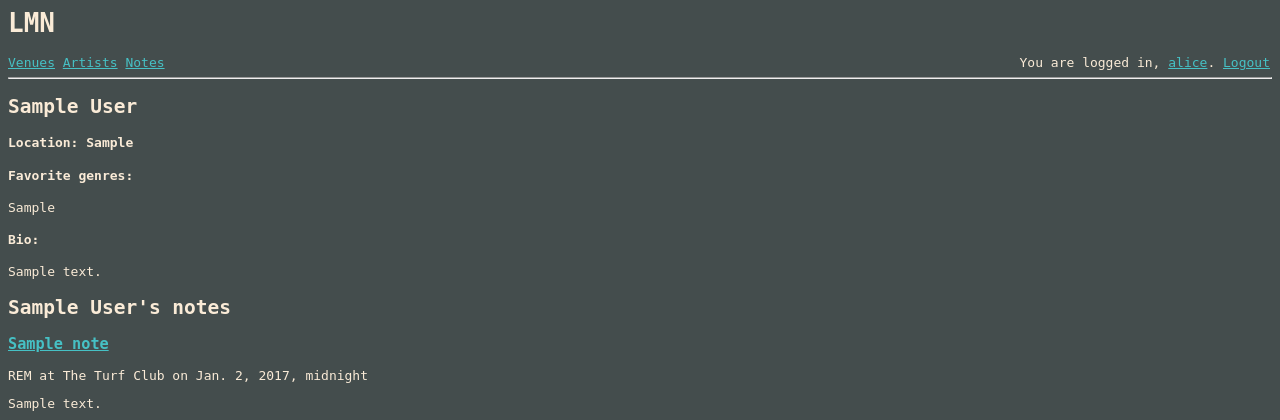
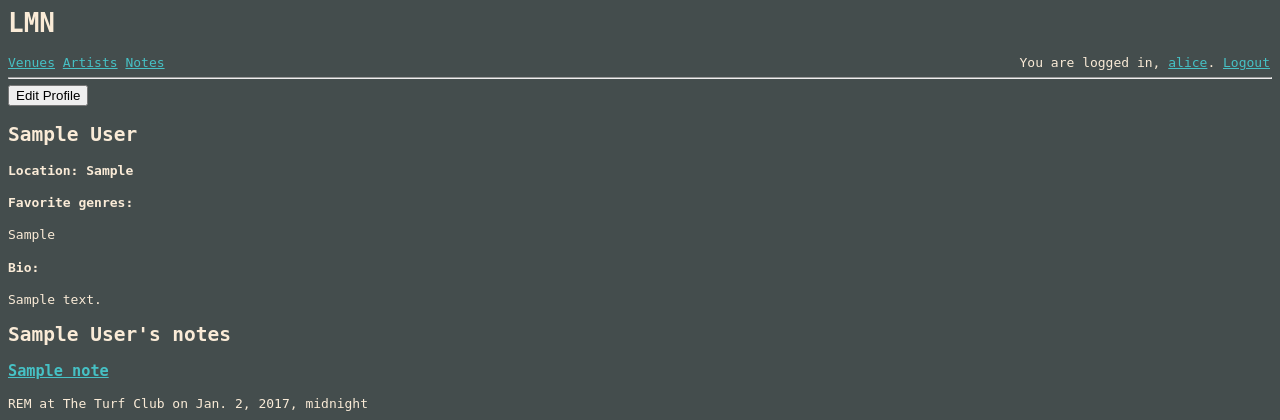
Before and after one commit to johnnyvuanly/lmn, a Django app: page /user/profile/1/ in a window 1280 px wide. Shown: the top 420 px of the page. Run offline with Django 3.2, Linux system fonts and the light colour scheme; a user stored in the database is signed in; data comes from the database, SQL or seed files in the repository; tables that the repository leaves empty hold one stand-in row (values such as "Sample post"); parts of the project's set-up code (start-up, migrations or seed data) failed here and were passed over.

Commit message:
add button to edit profile

```diff
--- a/lmn/templates/lmn/users/user_profile.html
+++ b/lmn/templates/lmn/users/user_profile.html
@@ -11,6 +11,12 @@ user_profile is the user that this profile is about
 user is a variable provided to the template and is the current logged-in user
 
 -->
+
+{% if can_edit %}
+<form action="{% url 'my_user_profile' %}">
+  <button id="edit_profile_button" type="submit">Edit Profile</button>
+</form>
+{% endif %}
 
 <h2 id=display_name>{% if user_details.display_name %}
   {{ user_details.display_name }}
--- a/lmn/views/views_users.py
+++ b/lmn/views/views_users.py
@@ -44,6 +44,7 @@ def my_user_profile(request):
 
     form = UserDetailsForm()
     return render('lmn/users/edit_profile.html', {'logged_in_user': logged_in_user, 'user_details': user_details, 'detail_form': form})
+
 def register(request):
     if request.method == 'POST':
         form = UserRegistrationForm(request.POST)
```
